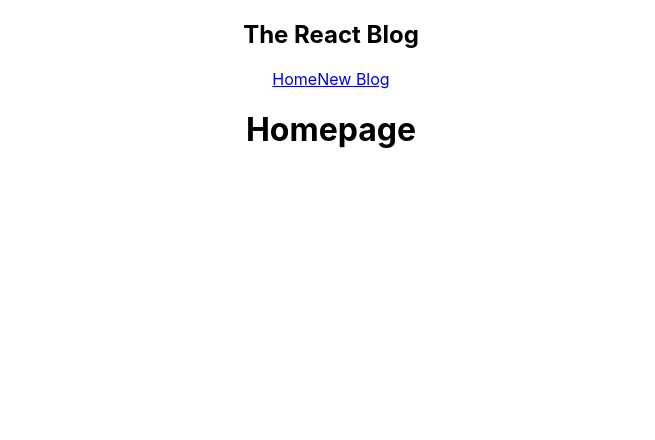
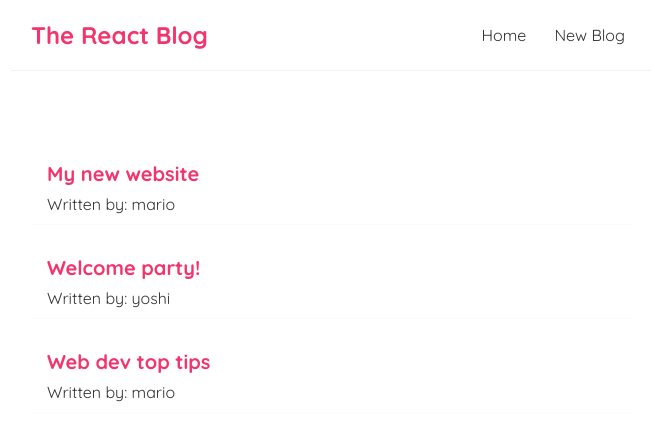
Before and after one commit to rsnr-code/react-microblog, a React (Create React App) app in the folder react-blog/: page / in a window 1280 px wide. Shown: the top 440 px of the page, without its empty margins (309-964 px from the left). Built offline with nearby package versions, Linux system fonts and the light colour scheme.

Commit message:
added props and hooks

```diff
--- a/react-blog/src/App.css
+++ /dev/null
@@ -1,38 +0,0 @@
-.App {
-  text-align: center;
-}
-
-.App-logo {
-  height: 40vmin;
-  pointer-events: none;
-}
-
-@media (prefers-reduced-motion: no-preference) {
-  .App-logo {
-    animation: App-logo-spin infinite 20s linear;
-  }
-}
-
-.App-header {
-  background-color: #282c34;
-  min-height: 100vh;
-  display: flex;
-  flex-direction: column;
-  align-items: center;
-  justify-content: center;
-  font-size: calc(10px + 2vmin);
-  color: white;
-}
-
-.App-link {
-  color: #61dafb;
-}
-
-@keyframes App-logo-spin {
-  from {
-    transform: rotate(0deg);
-  }
-  to {
-    transform: rotate(360deg);
-  }
-}
--- a/react-blog/src/App.js
+++ b/react-blog/src/App.js
@@ -1,4 +1,3 @@
-import './App.css';
 import Navbar from './Navbar'
 import Home from './Home'
 
--- /dev/null
+++ b/react-blog/src/BlogList.js
@@ -0,0 +1,16 @@
+const BlogList = (props) => {
+    const blogs = props.blogs;
+
+    return (
+        <div className="blog-list">
+          {blogs.map((blog) => (
+            <div className="blog-preview" key={blog.id}>
+                <h2>{blog.title}</h2>
+                <p>Written by: {blog.author}</p>
+            </div>
+        ))}
+        </div>
+    );
+}
+
+export default BlogList;
--- a/react-blog/src/Home.js
+++ b/react-blog/src/Home.js
@@ -1,7 +1,16 @@
+import { useState } from "react";
+import BlogList from "./BlogList";
+
 const Home = () => {
+    const [blogs, setBlogs] = useState([
+        { title: 'My new website', body: 'lorem ipsum...', author: 'mario', id: 1 },
+        { title: 'Welcome party!', body: 'lorem ipsum...', author: 'yoshi', id: 2 },
+        { title: 'Web dev top tips', body: 'lorem ipsum...', author: 'mario', id: 3 }
+      ])
+
     return (
         <div className="home">
-            <h1>Homepage</h1>
+            <BlogList blogs={blogs}  />
         </div>
     );
 }
--- a/react-blog/src/index.css
+++ b/react-blog/src/index.css
@@ -1,13 +1,50 @@
-body {
+@import url('https://fonts.googleapis.com/css2?family=Quicksand:wght@300;400;500;600;700&display=swap');
+
+/* base styles */
+* {
   margin: 0;
-  font-family: -apple-system, BlinkMacSystemFont, 'Segoe UI', 'Roboto', 'Oxygen',
-    'Ubuntu', 'Cantarell', 'Fira Sans', 'Droid Sans', 'Helvetica Neue',
-    sans-serif;
-  -webkit-font-smoothing: antialiased;
-  -moz-osx-font-smoothing: grayscale;
+  font-family: "Quicksand";
+  color: #333;
+}
+.navbar {
+  padding: 20px;
+  display: flex;
+  align-items: center;
+  max-width: 600px;
+  margin: 0 auto;
+  border-bottom: 1px solid #f2f2f2;
+}
+.navbar h1 {
+  color: #f1356d;
+}
+.navbar .links {
+  margin-left: auto;
+}
+.navbar a {
+  margin-left: 16px;
+  text-decoration: none;
+  padding: 6px;
+}
+.navbar a:hover {
+  color: #f1356d;
+}
+.content {
+  max-width: 600px;
+  margin: 40px auto;
+  padding: 20px;
 }
 
-code {
-  font-family: source-code-pro, Menlo, Monaco, Consolas, 'Courier New',
-    monospace;
+/* blog previews / list */
+.blog-preview {
+  padding: 10px 16px;
+  margin: 20px 0;
+  border-bottom: 1px solid #fafafa;
 }
+.blog-preview:hover {
+  box-shadow: 1px 3px 5px rgba(0,0,0,0.1);
+}
+.blog-preview h2 {
+  font-size: 20px;
+  color: #f1356d;
+  margin-bottom: 8px;
+}
```
